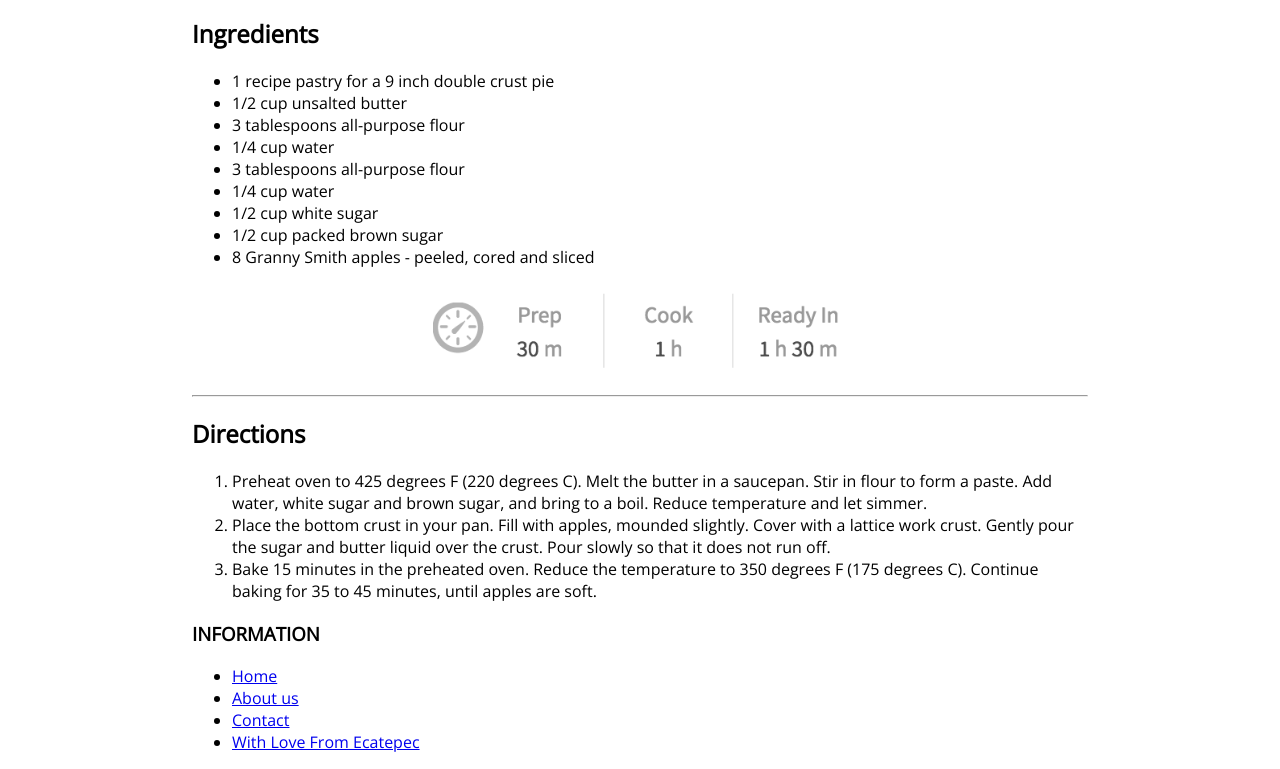
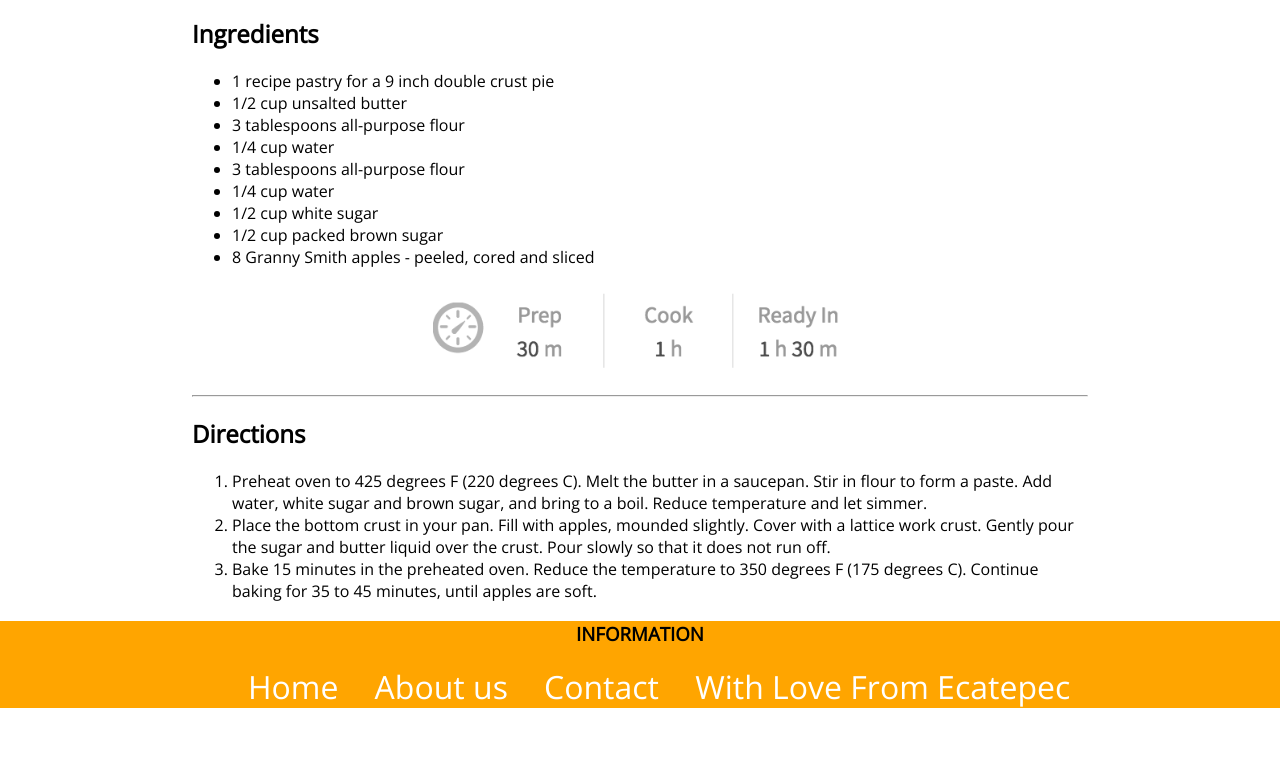
Before and after one commit to HarlandLohora/apple-pie-recipe, a plain HTML site: page index.html in a window 1280 px wide. Shown: the part 558-1327 px from the top of the page. After the commit the page ends 1282 px from the top, so only its background shows below. Drawn offline with nearby package versions, Linux system fonts and the light colour scheme.

Commit message:
Footer Complete

```diff
--- a/css/main.css
+++ b/css/main.css
@@ -27,3 +27,23 @@ header{
 	margin-left:40%;
 	padding-top: 12%;
 }
+
+footer{
+    background-color: orange;
+}
+#info{
+    text-align: center;
+}
+
+footer a{
+    color: white;
+    text-decoration: none;
+    padding: 16px;
+    font-size: 2em;
+}
+
+
+footer li{
+    list-style: none;
+    display: inline;
+}
--- a/index.html
+++ b/index.html
@@ -50,7 +50,7 @@ prizes in local competitions. I hope it becomes one of your favorites as well!</
 
 <footer>
 	<section class="main">
-		<h3>INFORMATION</h3>
+		<h3 id="info">INFORMATION</h3>
 		<ul>
 			<li><a href="#">Home</a></li>
 			<li><a href="#">About us</a></li>
```
